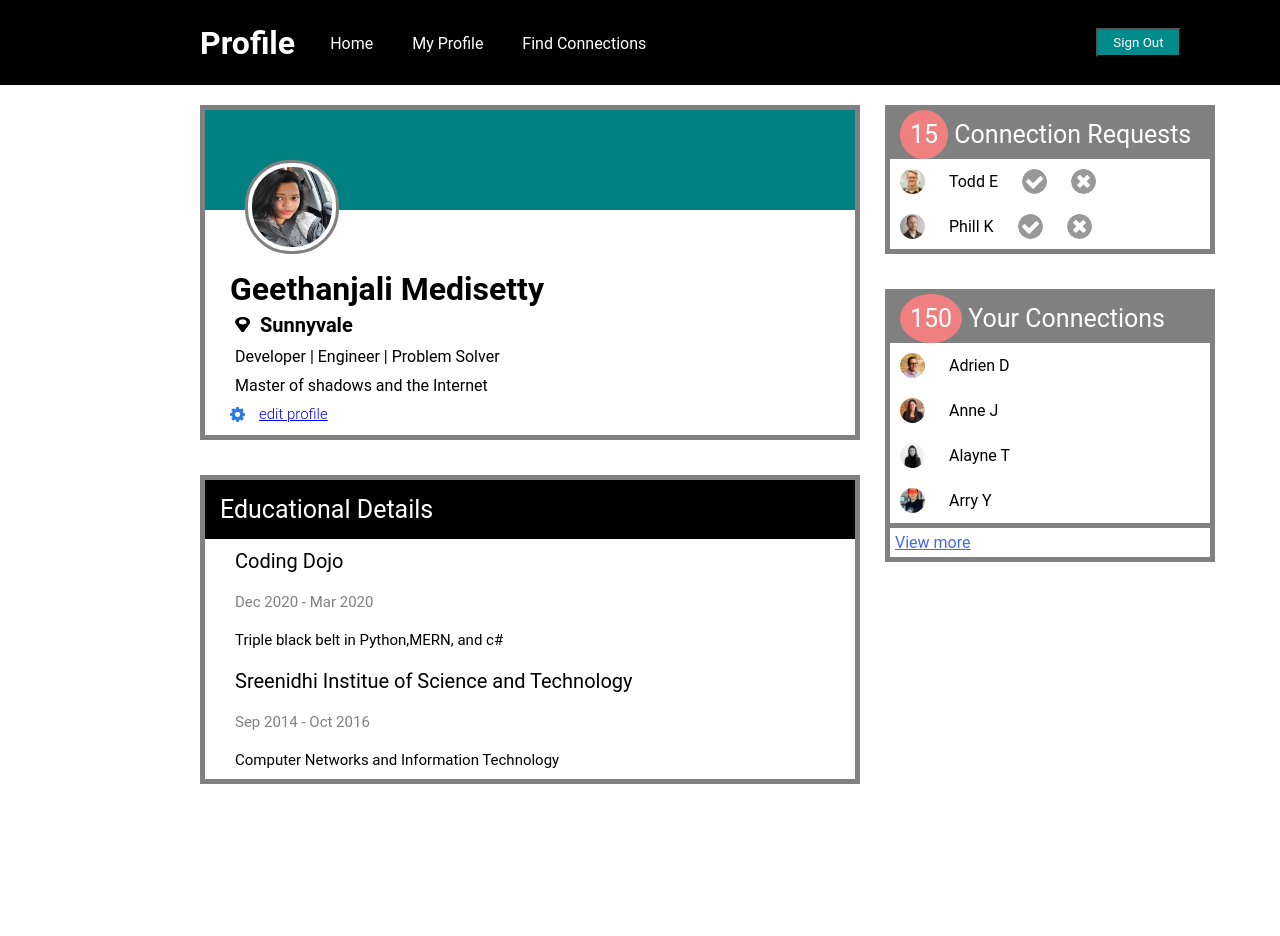
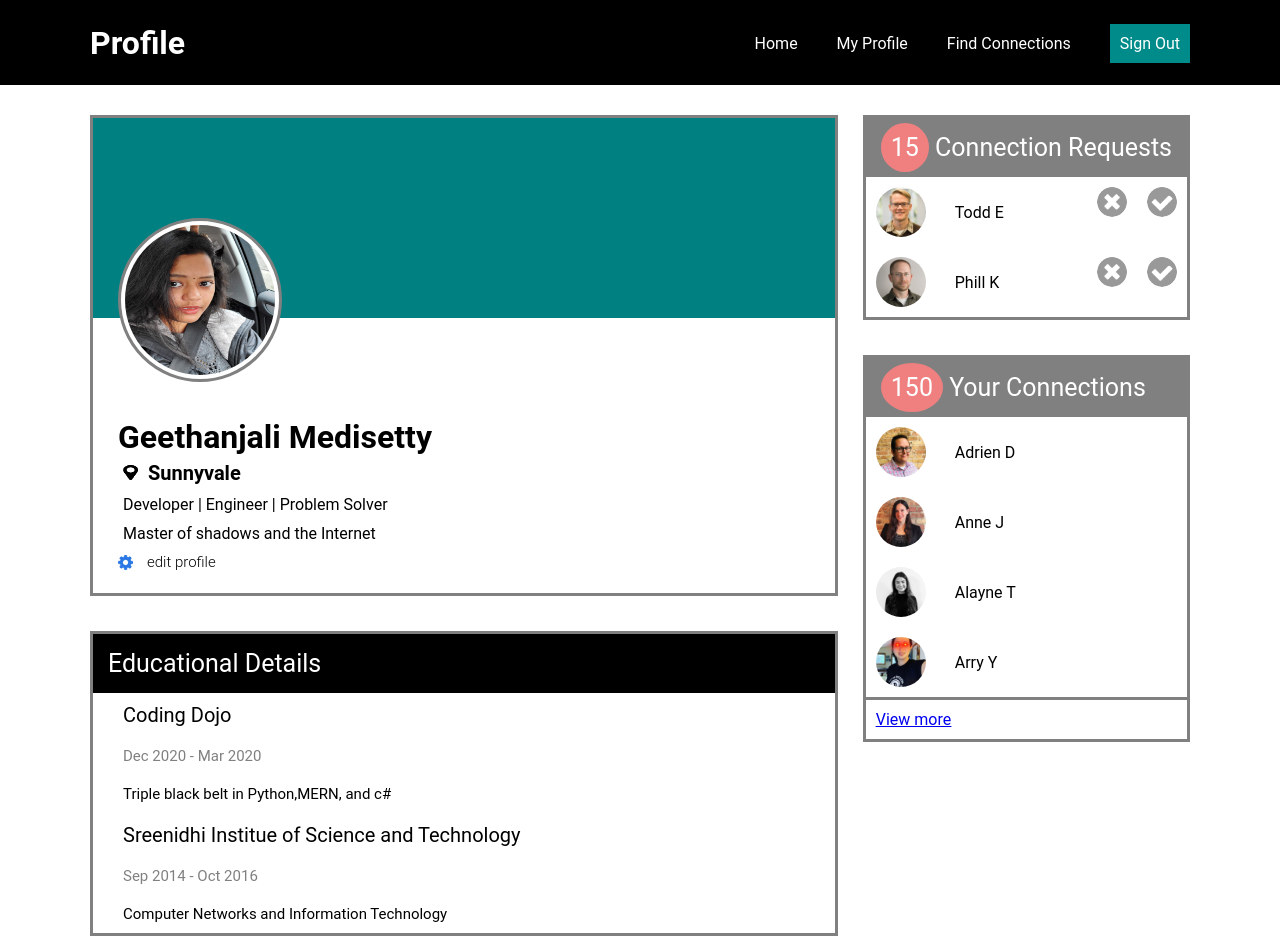
Before and after one commit to geetha10/WebFundamentals, a plain HTML site: page profile_page/profile.html in a window 1280 px wide. Before the commit the page ends 800 px from the top, so only its background shows below. Drawn offline with Linux system fonts and the light colour scheme.

Commit message:
Profile page with changes

```diff
--- a/github_blocks/github_blocks.css
+++ b/github_blocks/github_blocks.css
@@ -15,8 +15,11 @@ img{
 }
 
 #main_block{
-    width: 1200px;
+    width: 1000px;
+    margin: 0 auto;
     background-color:blanchedalmond ;
+    display: flex;
+    flex-direction: column;
 }
 
 .top_row{
--- a/profile_page/profile.css
+++ b/profile_page/profile.css
@@ -1,38 +1,36 @@
 *{
-   margin: 0;
-   padding: 0;
-   font-family: 'Roboto', sans-serif;
+    margin: 0;
+    padding: 0;
+    font-family: 'Roboto', sans-serif;
 }
 
+#navbar_background{
+    background-color: black;
+}
 /* NAVBAR */
 #navbar{
-    width: inherit;
+    width: 1100px;
+    margin: 0 auto;
     display: flex;
-    background-color: black;
     align-items: center;
     height: 85px;
+    color: white;
+    justify-content: space-between;
+    vertical-align: middle;
 
 }
 
-#navbar >h1{
-    margin-left: 200px;
-    color: white;
-    vertical-align: middle;
-}
-
-.nav_links >li{
-    color: white;
+.nav_links >li, .sign_out_btn{
     display: inline;
     margin-left: 35px;
     list-style-type: none;
     vertical-align: middle;
+    justify-content: space-around;
 }
 
-#navbar >button{
+.sign_out_btn{
     background-color: darkcyan;
-    color: white;
-    margin-left: 450px;
-    padding: 5px 15px;
+    padding: 10px;
 }
 
 .contents{
@@ -43,47 +41,48 @@
 /* CONTENT CONTAINER*/
 
 #contents_container{
-    margin-top: 20px;
-    margin-left: 200px;
+    width: 1100px;
+    margin: 0 auto;
     display: flex;
+    margin-top: 30px;
     flex-direction: row;
+    justify-content: space-evenly;
 }
 
 /* LEFT CONTENTS */
+.left_contents{
+    flex :2
+}
 
 /* USER CARD */
 #user_card{
-    width: 650px;
-    height: 325px;
-    position: relative;
+    width: auto;
+    height: 475px;
     display: flex;
-    border: solid gray 5px;
+    border: solid gray;
     flex-direction: column;
 }
 
 .user_img{
-    width: 80px;
-    height: 80px;
-    position: fixed;
-    top : 160px;
-    left : 245px;
-    border: gray solid ;
-    border-radius: 45px;
+    width: 150px;
+    height: 150px;
+    border-radius: 50%;
+    margin-top: 100px;
+    margin-left: 25px;
+    border: gray solid;
     padding: 4px;
     background-color: white;
 }
 
 #user_img{
-    width: inherit;
-    height: 100px;
+    height: 200px;
     background-color: teal;
 }
 
 #contents{
-    width: 600px;
-    position: absolute;
+    width: auto;
     margin-left: 25px;
-    margin-top: 160px;
+    margin-top: 100px;
 }
 
 .map_maker_image{
@@ -105,8 +104,6 @@ p{
 .gear >p{
     font-size: 15px;
     font-weight: 300;
-    color: blue;
-    text-decoration: underline;
     display: inline-block;
     vertical-align: middle;
 }
@@ -119,7 +116,7 @@ p{
 }
 
 #educational_details{
-    border: gray solid 5px;
+    border: gray solid;
     margin-top: 35px;
 }
 /* EDUCATIONAL DETAILS */
@@ -155,7 +152,7 @@ p{
 
 .connection_requests{
     margin-left: 25px;
-    border: grey solid 5px;
+    border: grey solid;
 }
 
 /* .req_img{
@@ -165,10 +162,12 @@ p{
 } */
 .request_heading >p{
     font-size: 25px;
-    width: 300px;
+    width: auto;
     padding: 10px;
     background-color: grey;
     color: white;
+    vertical-align: middle;
+    padding: 15px;
 }
 .request_heading >p >span{
     height: 80px;
@@ -179,31 +178,38 @@ p{
 }
 .request_details >img, .request_details>p{
     display: inline;
+    justify-content: space-between;
     vertical-align: middle;
-    padding: 10px;
+    margin: 10px;
 }
 
-.request_details >img{
-    height: 25px;
-    width: 25px;
+.req_img{
+    height: 50px;
     border-radius: 50%;
 }
 
+.accpet_close{
+    height: 30px;
+    border-radius: 50%;
+    float: right;
+}
 /* YOUR CONNECTIONS */
 
 .your_connections{
     margin-left: 25px;
-    border: grey solid 5px;
+    border: grey solid;
     margin-top: 35px;
     vertical-align: middle;
 }
 
 .connections_heading >p{
     font-size: 25px;
-    width: 300px;
+    width: auto;
     padding: 10px;
     background-color: grey;
     color: white;
+    vertical-align: middle;
+    padding: 15px;
 }
 .connections_heading >p >span{
     height: 80px;
@@ -214,17 +220,18 @@ p{
 }
 .connections_details >img, .connections_details>p{
     display: inline;
+    justify-content: space-between;
     vertical-align: middle;
-    padding: 10px;
+    margin: 10px;
 }
 .connections_details >img{
-    height: 25px;
-    width: 25px;
+    height: 50px;
     border-radius: 50%;
 }
 
 .view_more{
-    color: royalblue;
+    padding: 10px;
+    border-top: grey solid;
+    color: blue;
     text-decoration: underline;
-    border-top: grey solid 5px;
 }
--- a/profile_page/profile.html
+++ b/profile_page/profile.html
@@ -9,14 +9,16 @@
 </head>
 <body>
     <div id="container">
+        <div id=navbar_background>
             <div id="navbar">
                 <h1>Profile</h1>
                 <ul class="nav_links">
                     <li>Home</li>
                     <li>My Profile</li>
                     <li>Find Connections</li>
+                    <li class="sign_out_btn">Sign Out</li>
                 </ul>
-            <button>Sign Out</button>
+            </div>
         </div>
         <div id="contents_container">
             <div class="left_contents">
@@ -62,14 +64,14 @@
                     <div class="request_details">
                         <img class="req_img" src="images/todd-s.jpg">
                         <p>Todd E</p>
-                        <img src="icons/accept-circle.png">
-                        <img src="icons/close-circle.png">
+                        <img class="accpet_close" src="icons/accept-circle.png">
+                        <img class="accpet_close" src="icons/close-circle.png">
                     </div>
                     <div class="request_details">
-                        <img  src="images/phil-s.jpg">
+                        <img  class="req_img" src="images/phil-s.jpg">
                         <p>Phill K</p>
-                        <img src="icons/accept-circle.png">
-                        <img src="icons/close-circle.png">
+                        <img class="accpet_close" src="icons/accept-circle.png">
+                        <img class="accpet_close" src="icons/close-circle.png">
                     </div>
                 </div>
 
@@ -94,7 +96,7 @@
                         <p>Arry Y</p>
                     </div>
                     <div class="view_more">
-                        <p>View more</p>
+                        <a href="#">View more</a>
                     </div>
                 </div>
             </div>
```
Lines whose indentation alone changed are shown as unchanged.
